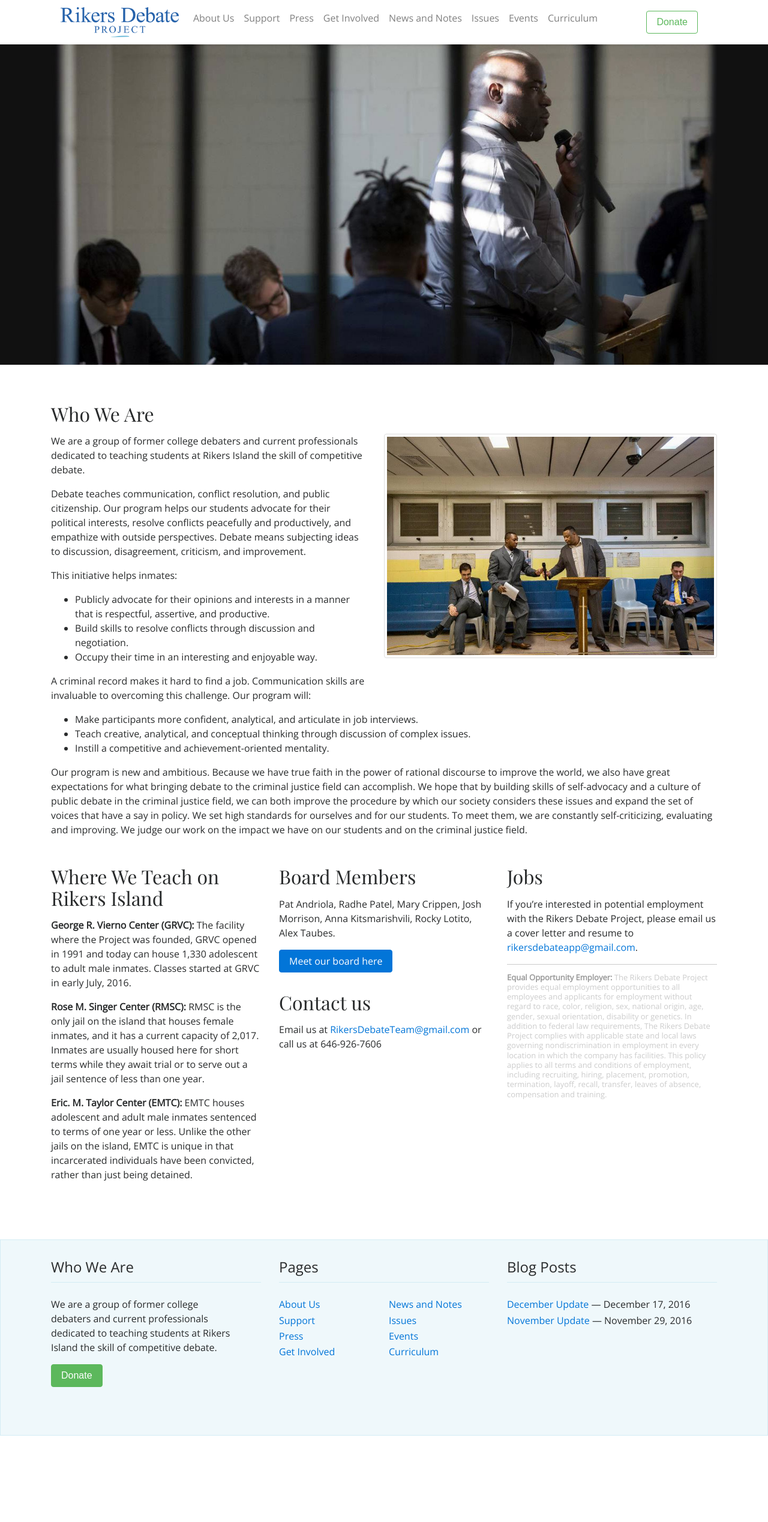
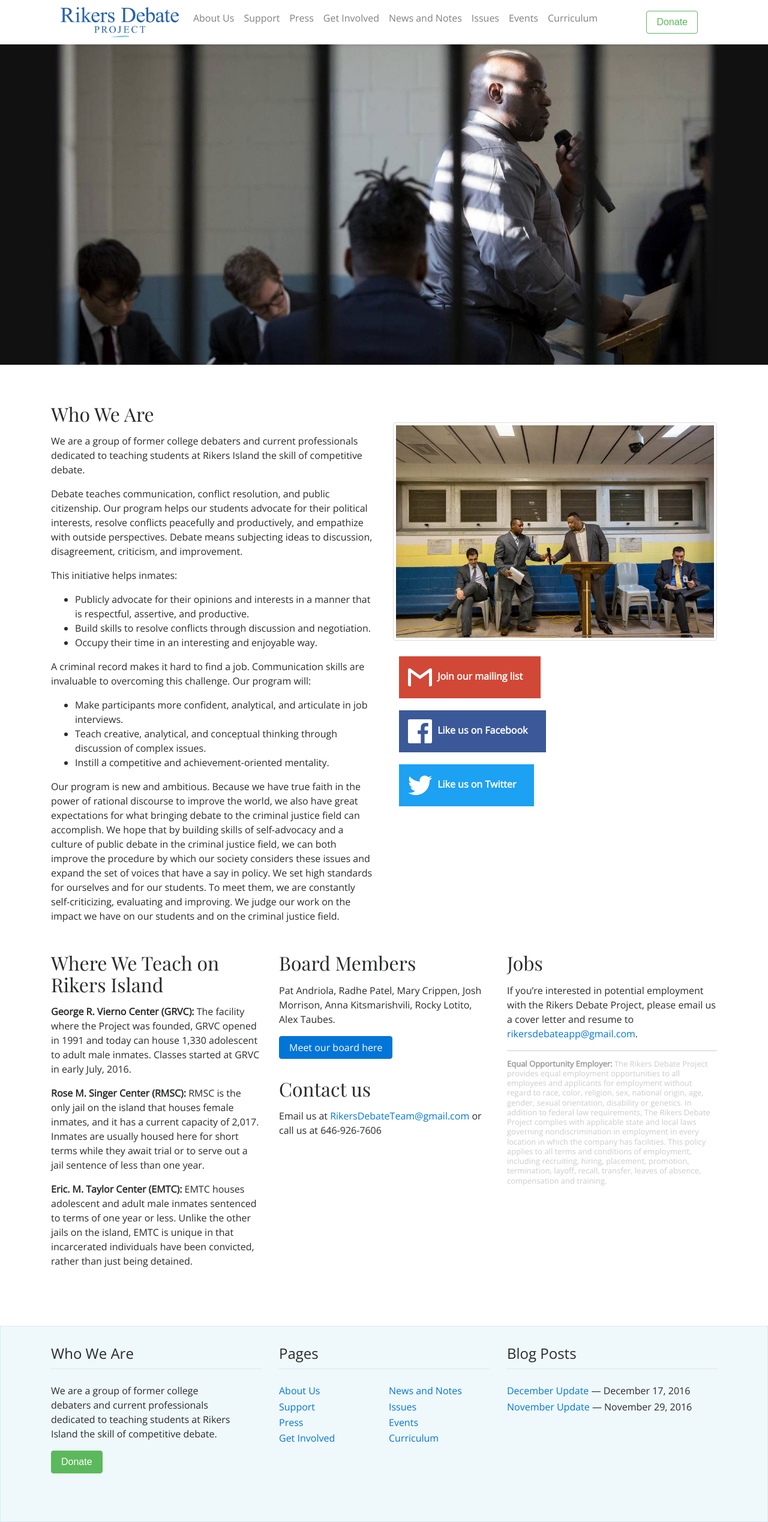
Before and after one commit to rikersdebateteam/rikers-debate-project, a Jekyll site: the page built from index.html, in a window 1280 px wide. Shown: the whole page at 60% size. Built offline with Jekyll 4.4.1, drawn with Linux system fonts in a browser that asks for light colours; nearby versions of some CDN libraries; before the commit the page ends 2393 px from its top, so only the background shows below that.

Commit message:
Add social media icons.

```diff
--- a/index.html
+++ b/index.html
@@ -14,10 +14,8 @@
 
 <div class="container homepage">
   <div class="row">
-    <div class="col-lg-12">
+    <div class="col-lg-6">
       <h2>Who We Are</h2>
-
-      <img src="images/image1.jpg" class="float-right img-thumbnail" width="50%">
 
       <p>We are a group of former college debaters and current professionals dedicated to teaching students at Rikers Island the skill of competitive debate.</p>
 
@@ -44,6 +42,27 @@
       </ul>
 
       <p>Our program is new and ambitious. Because we have true faith in the power of rational discourse to improve the world, we also have great expectations for what bringing debate to the criminal justice field can accomplish. We hope that by building skills of self-advocacy and a culture of public debate in the criminal justice field, we can both improve the procedure by which our society considers these issues and expand the set of voices that have a say in policy. We set high standards for ourselves and for our students. To meet them, we are constantly self-criticizing, evaluating and improving. We judge our work on the impact we have on our students and on the criminal justice field.</p>
+    </div>
+    <div class="col-lg-6">
+      <img src="images/image1.jpg" class="float-right img-thumbnail">
+
+      <div><a href="https://docs.google.com/forms/d/e/1FAIpQLSdz5u5UxYcbZcAZv4oSjXmsf7F7Br1-u2uROjwLvX7TosoPng/viewform?usp=sf_link" target="_blank">
+      <div class="social-media email">
+        <img src="images/icons/gmail.svg" />
+        Join our mailing list
+      </div></a></div>
+
+      <div><a href="https://www.facebook.com/RikersDebate/" target="_blank">
+      <div class="social-media facebook">
+        <img src="images/icons/facebook.svg" />
+        Like us on Facebook
+      </div></a></div>
+
+      <div><a href="https://twitter.com/rikersdebate" target="_blank">
+      <div class="social-media twitter">
+        <img src="images/icons/twitter.svg" />
+        Like us on Twitter
+      </div></a></div>
     </div>
   </div>
   <div class="row">
--- a/style.css
+++ b/style.css
@@ -12,7 +12,8 @@
 
 .float-right.img-thumbnail {
   margin-left: 2em;
-  margin-bottom: 2em;
+  margin-bottom: 1em;
+  margin-top: 4em;
 }
 
 .header {
@@ -123,3 +124,30 @@
 .bio-photo {
   max-width: 240px;
 }
+
+.social-media {
+  display: inline-block;
+  font-weight: bold;
+  color: white;
+  background-color: black;
+  padding: 15px;
+  padding-right: 30px;
+  margin: 10px;
+}
+
+.social-media img {
+  height: 40px;
+  padding-right: 5px;
+}
+
+.social-media.facebook {
+  background-color: #3B5998;
+}
+
+.social-media.twitter {
+  background-color: #1DA1F2;
+}
+
+.social-media.email {
+  background-color: #D14836;
+}
```
Also changed, not shown: images/icons/facebook.svg (added), images/icons/gmail.svg (added), images/icons/twitter.svg (added).
